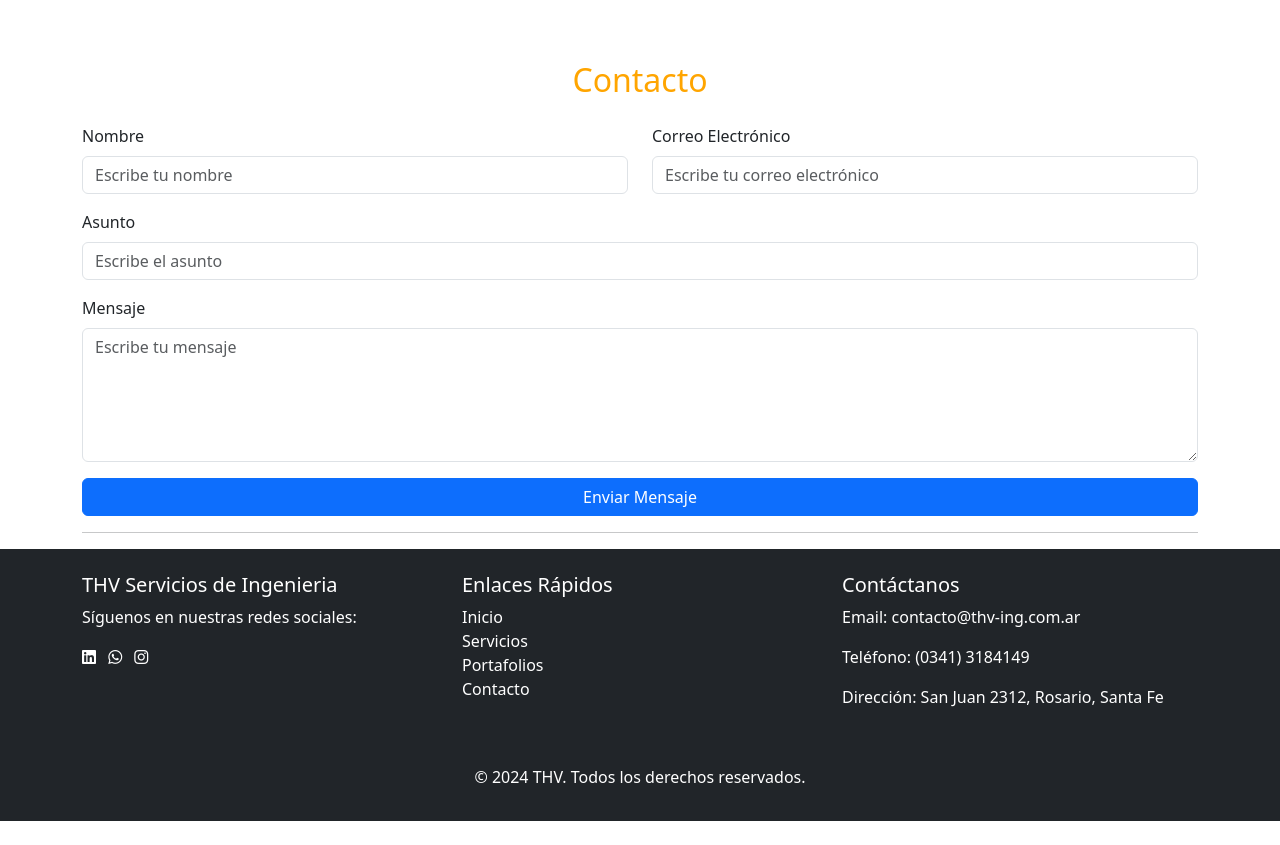
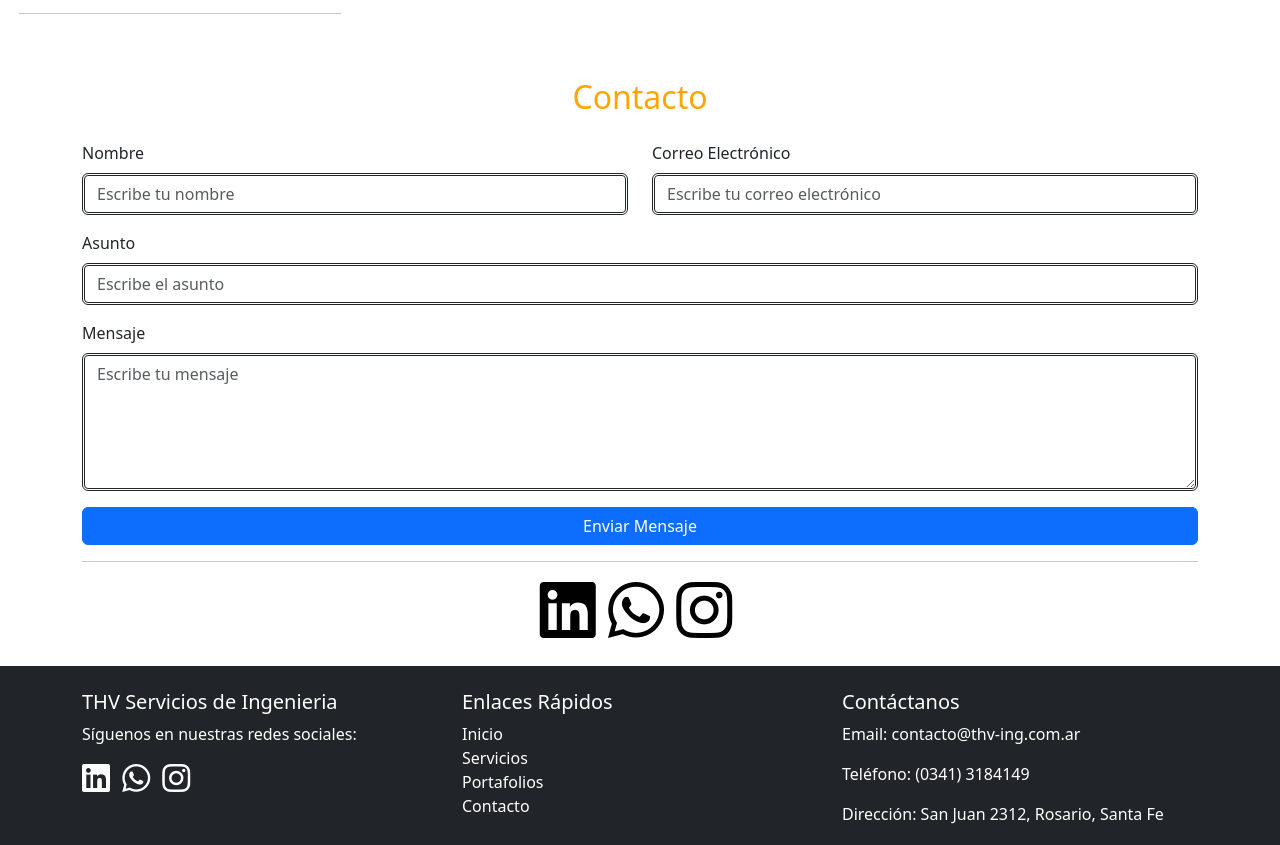
Before and after one commit to EliasGallay/PreEntrega2Gallay, a plain HTML site: page pages/contacto.html in a window 1280 px wide. Shown: the part 307-1152 px from the top of the page. Before the commit the page ends 1128 px from the top, so only its background shows below. Drawn offline with nearby package versions, Linux system fonts and the light colour scheme.

Commit message:
se agrega redes a la pagina de contacto

```diff
--- a/pages/contacto.html
+++ b/pages/contacto.html
@@ -89,6 +89,7 @@
       <p>Email: contacto@thv-ing.com.ar</p>
       <p>Teléfono: (0341) 3184149</p>
       <p>Dirección: San Juan 2312, Rosario, Santa Fe</p>
+      <hr>
     </div>
 
     <div>
@@ -125,6 +126,22 @@
     <hr>
   </section>
 
+  <section class="d-flex justify-content-center">
+    <div >
+
+      <a href="https://www.linkedin.com/company/thv-ingenier-a/" target="_blank"  class="text-black me-2">
+        <i class="fab fa-linkedin fa-4x"></i>
+      </a>
+      <a href="https://chat.whatsapp.com/C3iVcnTbSIv5IdJHhYFGbN"  target="_blank" class="text-black me-2">
+        <i class="fab fa-whatsapp fa-4x"></i>
+      </a>
+      <a href="https://www.instagram.com/thv.ingenieria?igsh=MXBoM3pmaDNnZ2J0Yw==" target="_blank"  class="text-black me-2">
+        <i class="fab fa-instagram fa-4x"></i>
+      </a>
+      <br>
+      <br>
+  </section>
+
 </main>
 
 <footer class="bg-dark text-white pt-4 ">
@@ -135,13 +152,13 @@
         <h5>THV Servicios de Ingenieria</h5>
         <p>Síguenos en nuestras redes sociales:</p>
         <a href="https://www.linkedin.com/company/thv-ingenier-a/" target="_blank"  class="text-white me-2">
-          <i class="fab fa-linkedin"></i>
+          <i class="fab fa-linkedin fa-2x"></i>
         </a>
         <a href="https://chat.whatsapp.com/C3iVcnTbSIv5IdJHhYFGbN"  target="_blank" class="text-white me-2">
-          <i class="fab fa-whatsapp"></i>
+          <i class="fab fa-whatsapp fa-2x"></i>
         </a>
         <a href="https://www.instagram.com/thv.ingenieria?igsh=MXBoM3pmaDNnZ2J0Yw==" target="_blank"  class="text-white me-2">
-          <i class="fab fa-instagram"></i>
+          <i class="fab fa-instagram fa-2x"></i>
         </a>
       </div>
 
--- a/styles/styles.css
+++ b/styles/styles.css
@@ -158,6 +158,16 @@ a{
     align-self: center;
   }
 
+  input{
+    border: solid !important;
+    border-style: double !important;
+
+  }
+
+  textarea{
+    border: solid !important;
+    border-style: double !important;
+  }
 
 
   @media screen and (max-width: 768px){
@@ -186,6 +196,8 @@ a{
     flex-direction: column;
   }
 
+
+
   .section__contacto div{
     overflow: auto;
 
@@ -194,6 +206,4 @@ a{
   }
 
 
-
-
 }
```
Also changed, not shown: 1 other file.
